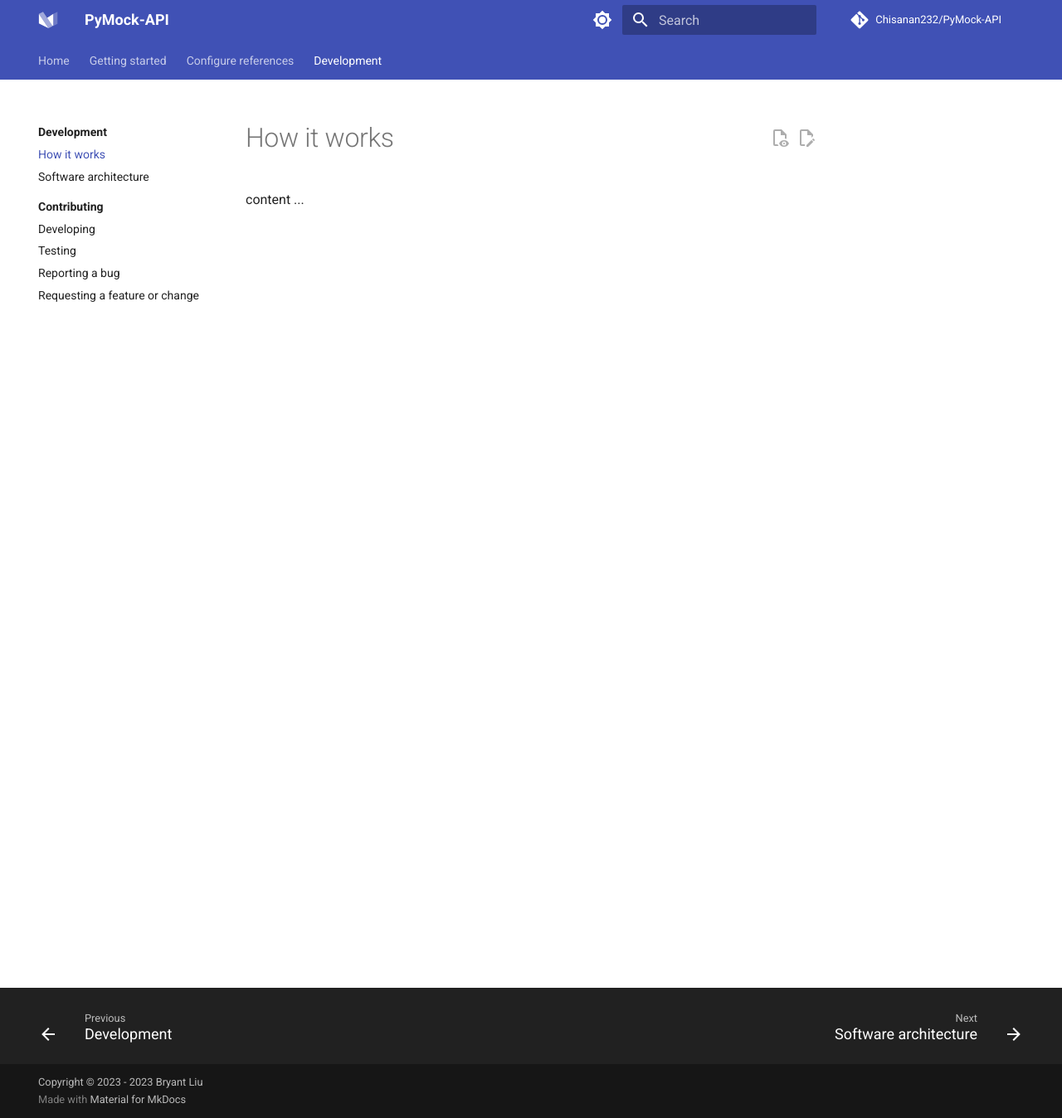
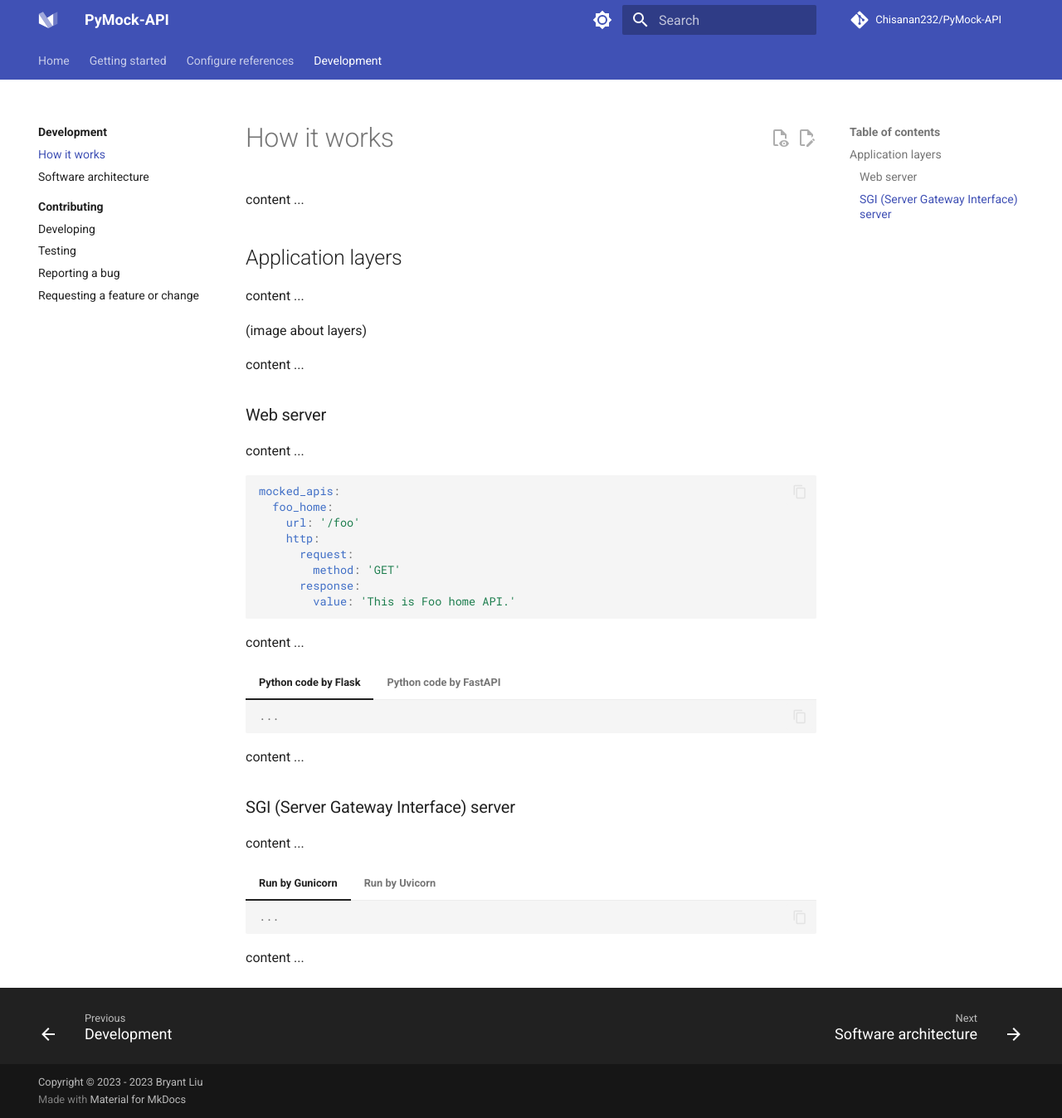
Before and after one commit to Chisanan232/PyMock-Server, an MkDocs documentation site: the page built from docs/development/how-it-works.md, in a window 1280 px wide and 1348 px high. Shown: the whole window at 83% size. Built offline with MkDocs 1.6.1 and Material for MkDocs 9.7.7, drawn with Linux system fonts in a browser that asks for light colours; comment, search, counter and statistics services are not loaded.

Commit message:
Add the headers without content in page *Development/How it works*.

````diff
--- a/docs/development/how-it-works.md
+++ b/docs/development/how-it-works.md
@@ -1,3 +1,63 @@
 # How it works
 
 content ...
+
+
+## Application layers
+
+content ...
+
+(image about layers)
+
+content ...
+
+
+### Web server
+
+content ...
+
+```yaml
+mocked_apis:
+  foo_home:
+    url: '/foo'
+    http:
+      request:
+        method: 'GET'
+      response:
+        value: 'This is Foo home API.'
+```
+
+content ...
+
+=== "Python code by Flask"
+
+    ```python
+    ...
+    ```
+
+=== "Python code by FastAPI"
+
+    ```python
+    ...
+    ```
+
+content ...
+
+
+### SGI (Server Gateway Interface) server
+
+content ...
+
+=== "Run by Gunicorn"
+
+    ```console
+    ...
+    ```
+
+=== "Run by Uvicorn"
+
+    ```console
+    ...
+    ```
+
+content ...
````
